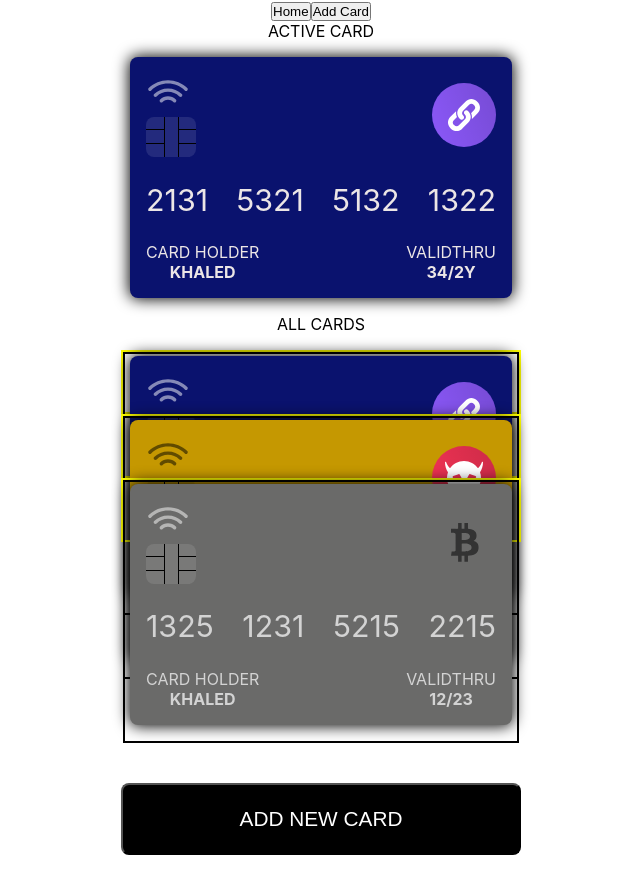
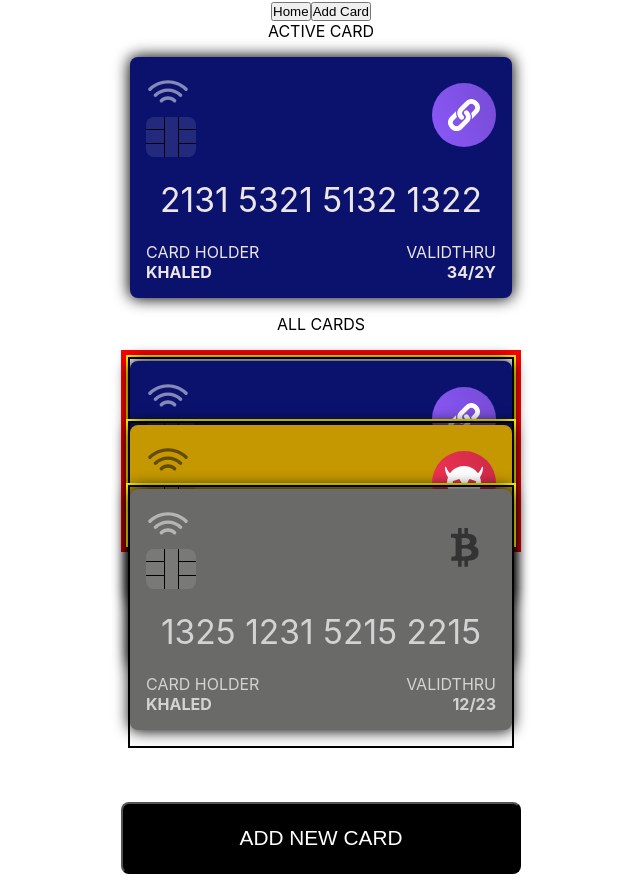
Before and after one commit to Khaled85abo/E-Wallet-React, a React (Create React App) app: page / in a window 1280 px wide. Shown: the whole page, without its empty margins (319-959 px from the left). Built offline with nearby package versions, Linux system fonts and the light colour scheme.

Commit message:
spans issue fixed

```diff
--- a/src/App.js
+++ b/src/App.js
@@ -1,6 +1,8 @@
-import { useState, useEffect, useMemo } from "react";
+/* eslint-disable import/first */
+import React, { useState, useEffect, Suspense } from "react";
 import GlobalStyle from "./globalStyles";
-import AddCard from "./views/AddCard";
+// import AddCard from "./views/AddCard";
+const AddCard = React.lazy(() => import("./views/AddCard"));
 import Home from "./views/Home";
 function App() {
   const [cards, setCards] = useState([]);
@@ -64,11 +66,13 @@ function App() {
         <button onClick={() => setRoute("home")}>Home</button>
         <button onClick={() => setRoute("addcard")}>Add Card</button>
       </div>
-      {route === "home" ? (
-        <Home cards={cards} addCard={addCard} />
-      ) : (
-        <AddCard handleCardAdded={handleCardAdded} />
-      )}
+      <Suspense fallback={<div>Loading...</div>}>
+        {route === "home" ? (
+          <Home cards={cards} addCard={addCard} />
+        ) : (
+          <AddCard handleCardAdded={handleCardAdded} />
+        )}
+      </Suspense>
     </div>
   );
 }
--- a/src/components/Card.elements.js
+++ b/src/components/Card.elements.js
@@ -39,9 +39,14 @@ export const StyledCard = styled.article`
   }}
 `;
 
+export const JustifyCenter = styled.div`
+  display: flex;
+  justify-content: center;
+`;
+
 export const ChipLogo = styled(Flex)`
   align-items: center;
 `;
 export const Span = styled.span`
-  font-size: 1.9rem;
+  font-size: 2.1rem;
 `;
--- a/src/components/Card.jsx
+++ b/src/components/Card.jsx
@@ -1,6 +1,6 @@
 import { useMemo, useCallback } from "react";
 import { Flex, FlexCol } from "../globalStyles";
-import { StyledCard, Span, ChipLogo } from "./Card.elements";
+import { StyledCard, Span, JustifyCenter, ChipLogo } from "./Card.elements";
 import { Chip, Wifi, Bitcoin, BlockChain, Ninja, Evil } from "../assets";
 import Loogo from "../assets/Logo";
 import WifiChip from "../assets/WifiChip";
@@ -8,55 +8,22 @@ import WifiChip from "../assets/WifiChip";
 const Card = ({ card, index, handleCardClicked }) => {
   console.log(index);
   const { owner, number, valid, vendor } = card;
-  const span1 = useMemo(() => {
+  const SpacedCardNumber = useMemo(() => {
     let span = "";
-    for (let i = 0; i < 4; i++) {
+    for (let i = 0; i < 16; i++) {
+      if (i % 4 === 0) {
+        span += " ";
+      }
       if (number && number[i]) {
         span += number[i];
       } else {
-        span += "X";
+        span += "x";
       }
     }
 
     return span;
   }, [number]);
 
-  const span2 = useMemo(() => {
-    let span = "";
-    for (let i = 4; i < 8; i++) {
-      if (number && number[i]) {
-        span += number[i];
-      } else {
-        span += "X";
-      }
-    }
-
-    return span;
-  }, [number]);
-  const span3 = useMemo(() => {
-    let span = "";
-    for (let i = 8; i < 12; i++) {
-      if (number && number[i]) {
-        span += number[i];
-      } else {
-        span += "X";
-      }
-    }
-
-    return span;
-  }, [number]);
-  const span4 = useMemo(() => {
-    let span = "";
-    for (let i = 12; i < 16; i++) {
-      if (number && number[i]) {
-        span += number[i];
-      } else {
-        span += "X";
-      }
-    }
-
-    return span;
-  }, [number]);
   const month = useMemo(() => {
     let mo = "";
 
@@ -108,18 +75,15 @@ const Card = ({ card, index, handleCardClicked }) => {
         <WifiChip color={chipColor} />
         <Loogo vendor={vendor} />
       </ChipLogo>
-      <Flex>
-        <Span>{span1}</Span>
-        <Span>{span2}</Span>
-        <Span>{span3}</Span>
-        <Span>{span4}</Span>
-      </Flex>
+      <JustifyCenter>
+        <Span>{SpacedCardNumber}</Span>
+      </JustifyCenter>
       <Flex>
         <FlexCol>
           <p>Card Holder</p>
           <h4>{owner ? owner : "Card Holder"}</h4>
         </FlexCol>
-        <FlexCol>
+        <FlexCol right>
           <p>ValidThru</p>
           <h4>
             {month}/{year}
--- a/src/globalStyles.js
+++ b/src/globalStyles.js
@@ -16,5 +16,6 @@ export const Flex = styled.div`
 export const FlexCol = styled.div`
   display: flex;
   flex-direction: column;
+  text-align: ${(props) => (props.right ? "right" : "left")};
 `;
 export default GlobalStyles;
--- a/src/views/Home.elements.js
+++ b/src/views/Home.elements.js
@@ -7,11 +7,16 @@ export const HomeWrapper = styled.main`
 `;
 
 export const Cards = styled.section`
+  border: 5px solid red;
   margin-top: 1rem;
   display: grid;
   grid-auto-rows: 4rem;
   article {
     margin-top: 0.1rem;
+    /* margin-top: 1rem;
+    position: absolute;
+    left: 50%;
+    transform: translateX(-50%); */
   }
 `;
 
@@ -30,7 +35,7 @@ export const AddCardBtn = styled.button`
     switch (props.$state) {
       case "full":
         return css`
-          margin-top: 241px;
+          margin-top: 250px;
         `;
       default:
         return css`
--- a/src/views/Home.jsx
+++ b/src/views/Home.jsx
@@ -58,7 +58,10 @@ const Home = ({ cards, addCard }) => {
           <p>ALL CARDS</p>
           <Cards>
             {cards.map((card, index) => (
-              <div style={{ border: "solid 2px yellow" }}>
+              <div
+                // style={{ paddingTop: "3rem" }}
+                style={{ border: "2px solid yellow" }}
+              >
                 <div
                   key={index}
                   onClick={(e) => handleCardClicked(e, index)}
```
